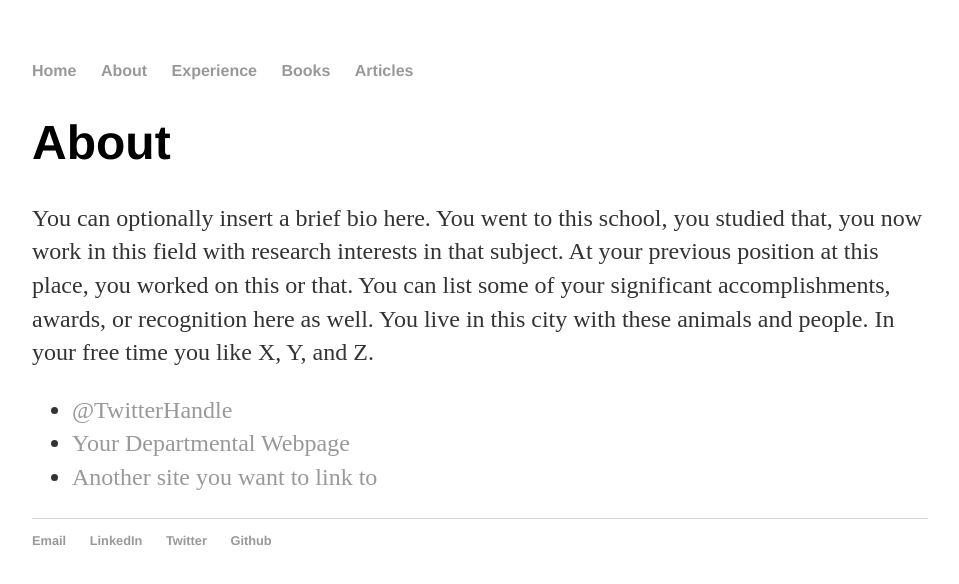
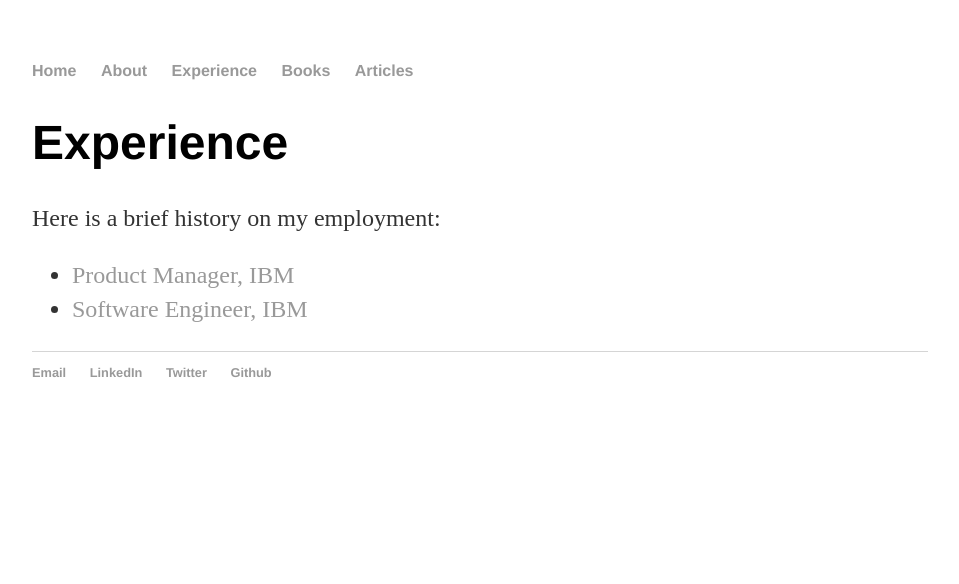
Before and after one commit to sanjaykaliyur/sanjaykaliyur.github.io, a Jekyll site: the page built from experience/index.html, in a window 1280 px wide. Shown: the top 584 px of the page, without its empty margins (160-1119 px from the left). Built offline with Jekyll 4.4.1, drawn with Linux system fonts in a browser that asks for light colours.

Commit message:
Initial commit

```diff
--- a/articles/index.html
+++ b/articles/index.html
@@ -1,6 +1,6 @@
 ---
 layout: default
-title: About Hank Quinlan
+title: Articles
 ---
 
 		<div class="about">
--- a/books/index.html
+++ b/books/index.html
@@ -1,6 +1,6 @@
 ---
 layout: default
-title: About Hank Quinlan
+title: Books
 ---
 
 		<div class="about">
--- a/experience/index.html
+++ b/experience/index.html
@@ -1,15 +1,14 @@
 ---
 layout: default
-title: About Hank Quinlan
+title: Experience
 ---
 
 		<div class="about">
-			<h1>About</h1>
-			<p>You can optionally insert a brief bio here. You went to this school, you studied that, you now work in this field with research interests in that subject. At your previous position at this place, you worked on this or that. You can list some of your significant accomplishments, awards, or recognition here as well. You live in this city with these animals and people. In your free time you like X, Y, and Z.</p>
+			<h1>Experience</h1>
+			<p>Here is a brief history on my employment:</p>
 
 			<ul class="contacts">
-				<li><a href="#">@TwitterHandle</a></li>
-				<li><a href="#">Your Departmental Webpage</a></li>
-				<li><a href="#">Another site you want to link to</a></li>
+				<li><a href="#">Product Manager, IBM</a></li>
+				<li><a href="#">Software Engineer, IBM</a></li>
 				</ul>
 		</div>
```
